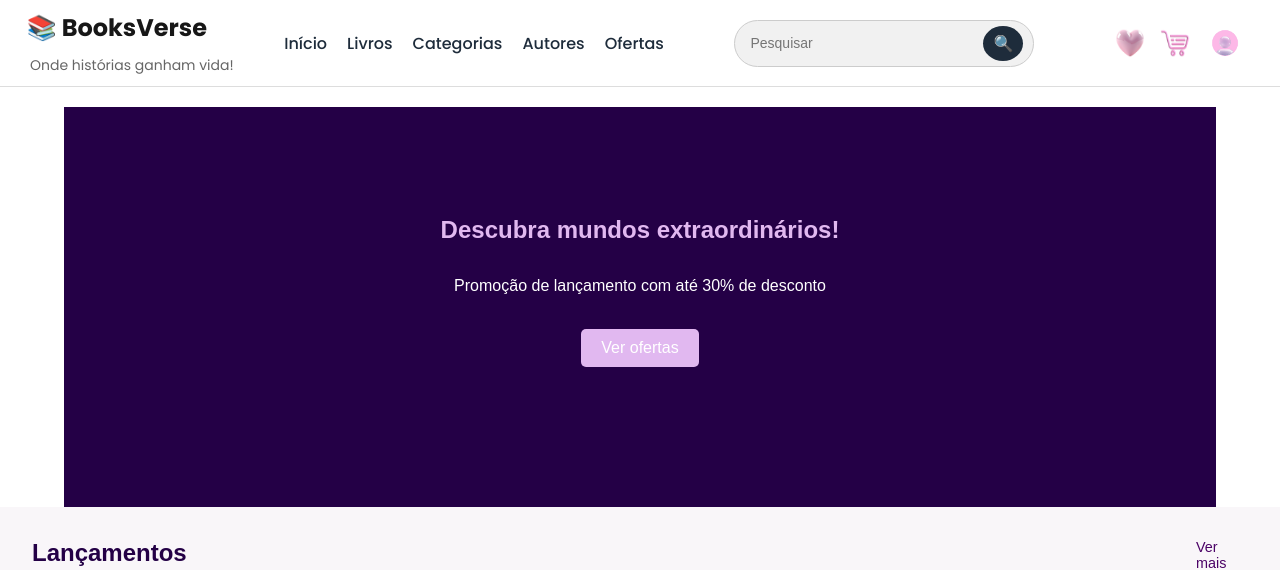
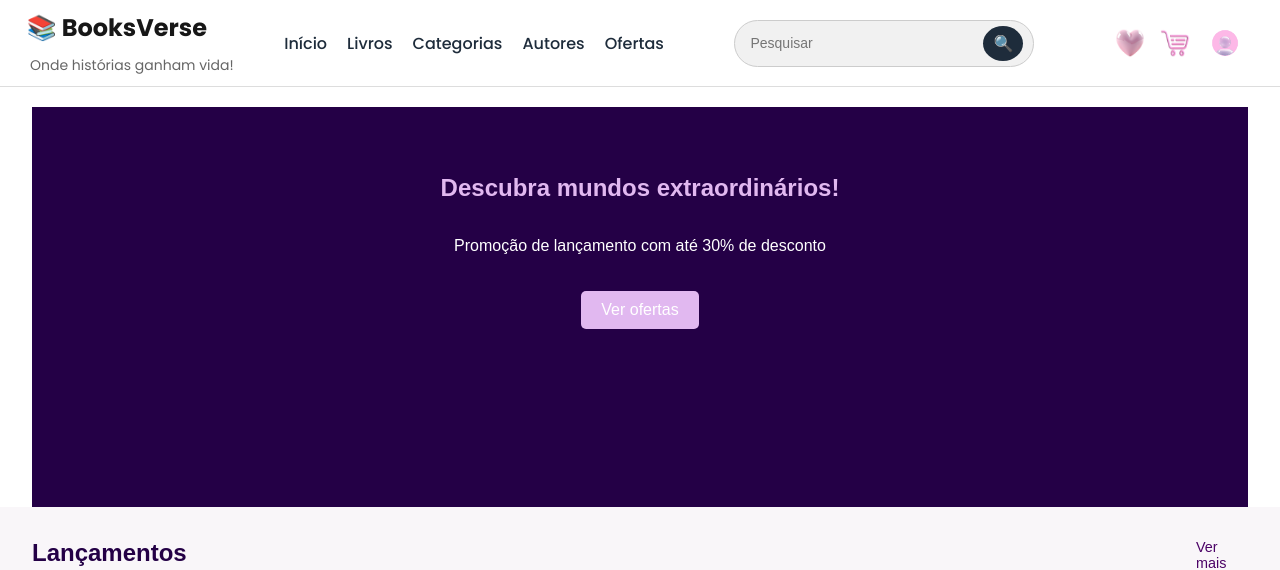
Before and after one commit to gihcaron/ATV-front-livraria, a Next.js app: page / in a window 1280 px wide. Shown: the top 570 px of the page. Built offline with nearby package versions, Linux system fonts and the light colour scheme.

Commit message:
Fix: css

```diff
--- a/app/page.jsx
+++ b/app/page.jsx
@@ -48,14 +48,14 @@ const styles = {
     textAlign: 'center',
     marginTop: '20px',
     marginBottom: '20px',
-    marginLeft: '55px',
-    marginRight: '55px',
+    marginLeft: '35px',
+    marginRight: '35px',
     height: '15rem',
   },
   title: {
     color: '#fff',
     fontSize: '24px',
-    marginBottom: '10px',
+    marginBottom: '20px',
     marginTop: '30px',
   },
   subtitle: {
--- a/styles/globals.css
+++ b/styles/globals.css
@@ -47,7 +47,7 @@ main {
   padding: 20px;
   font-family: Arial, sans-serif;
   height: 50vh;
-  width: 90%;
+  width: 95%;
   margin: 0 auto;
   margin-top: 20px;
   text-align: center;
@@ -60,7 +60,7 @@ h2 {
   align-items: center;
   color: #e1b8f0;
   font-size: 24px;
-  margin-top: 8%;
+  margin-top: 4%;
   margin-bottom: 3%;
 }
 
```
